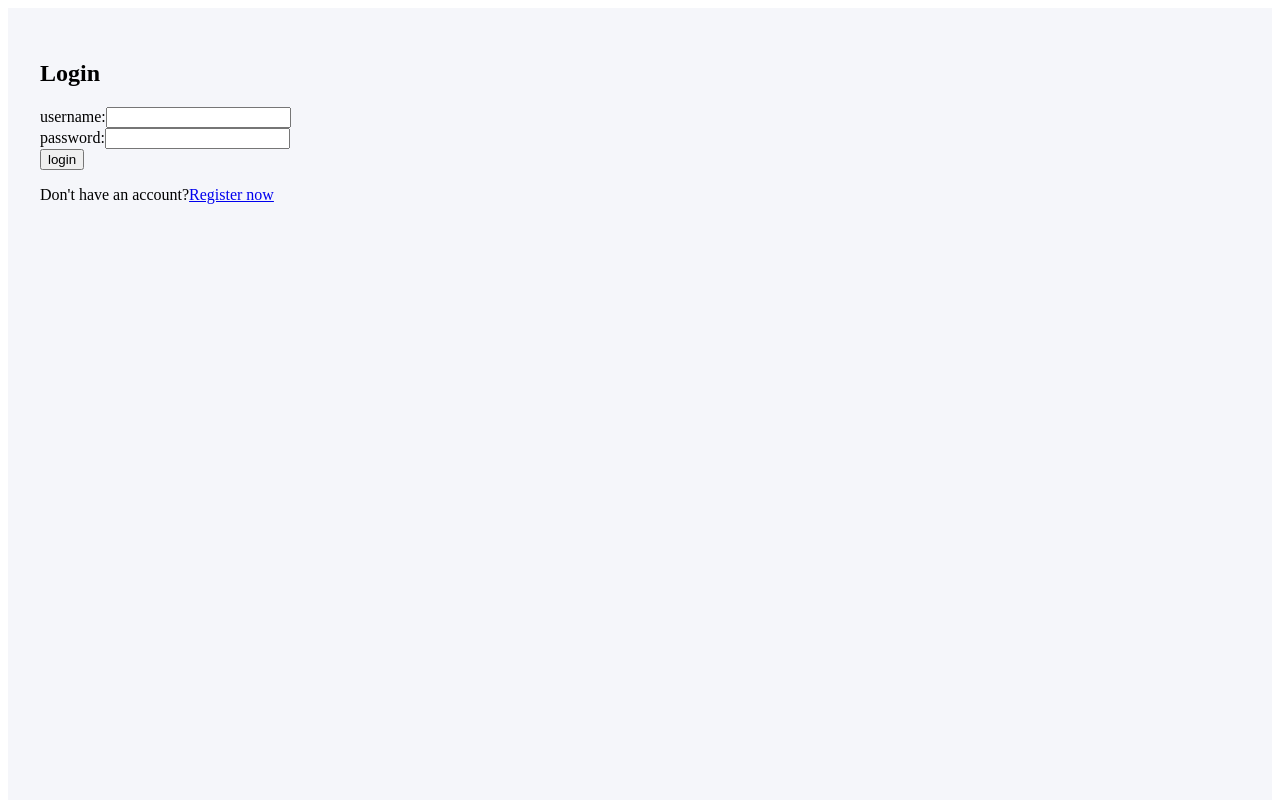
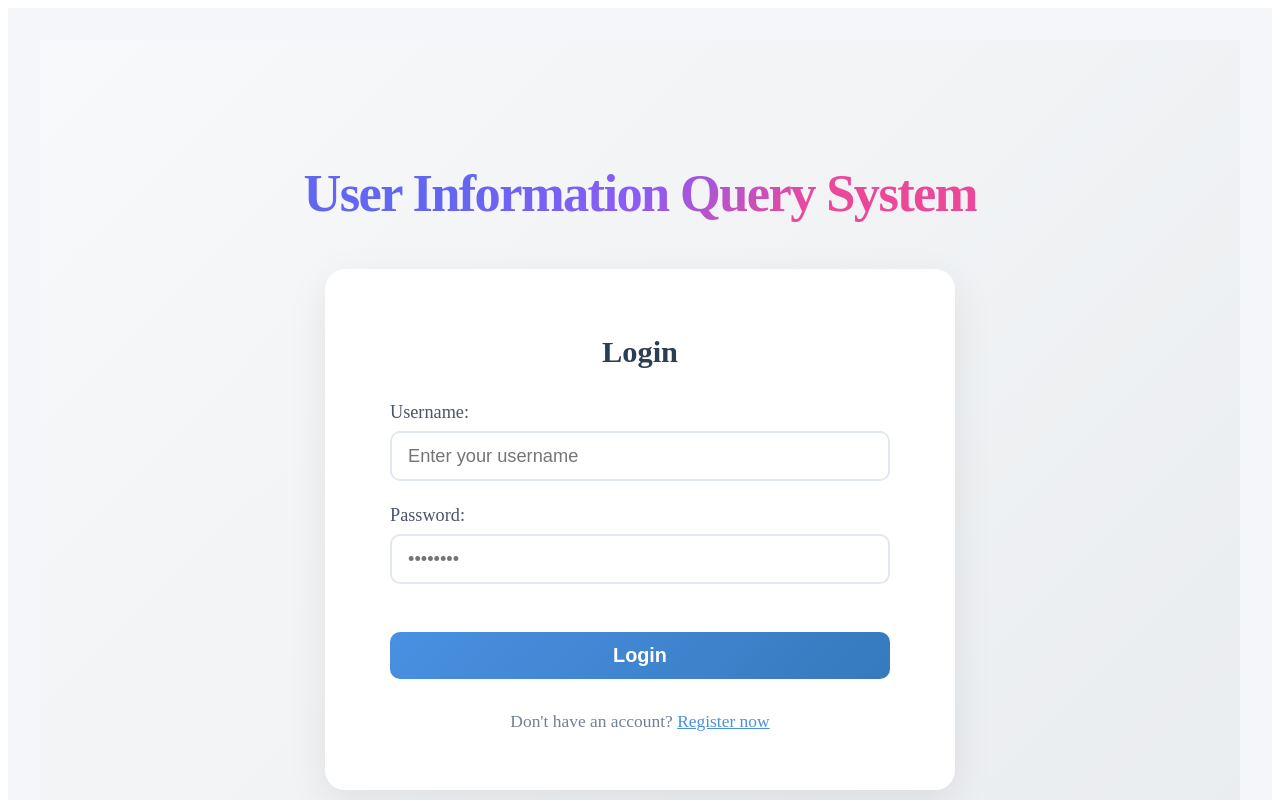
Before and after one commit to LeukPoint/Group_project, a Vue app: page /login in a window 1280 px wide. Shown: the top 800 px of the page. Built offline with nearby package versions, Linux system fonts and the light colour scheme.

Commit message:
Update Login.vue

```diff
--- a/src/views/Login.vue
+++ b/src/views/Login.vue
@@ -1,20 +1,42 @@
 <template>
+    <div class="login-page">
+      <h1 class="system-title" @click="refreshPage">User Information Query System</h1>
+
       <div class="login-container">
         <h2>Login</h2>
         <form @submit.prevent="handleLogin">
-            <div>
-                <label>username:</label>
-                <input v-model="credentials.username" required>
+          <div class="form-group">
+            <label>Username:</label>
+            <input
+              v-model="credentials.username"
+              required
+              class="login-input"
+              placeholder="Enter your username"
+            >
           </div>
-            <div>
-                <label>password:</label>
-                <input v-model="credentials.password" type="password" required>
+          <div class="form-group">
+            <label>Password:</label>
+            <input
+              v-model="credentials.password"
+              type="password"
+              required
+              class="login-input"
+              placeholder="••••••••"
+            >
           </div>
-            <button type="submit" :disabled="userStore.loading">
-                {{ userStore.loading ? 'logging in...' : 'login' }}
+          <button
+            type="submit"
+            :disabled="userStore.loading"
+            class="login-btn"
+          >
+            {{ userStore.loading ? 'Logging in...' : 'Login' }}
           </button>
-            <p>Don't have an account?<router-link to="/register">Register now</router-link></p>
+          <p class="register-link">
+            Don't have an account?
+            <router-link to="/register">Register now</router-link>
+          </p>
         </form>
+      </div>
     </div>
   </template>
 
@@ -28,10 +50,171 @@ const credentials = ref({
     password: ''
   })
 
-const handleLogin = async ()=>{
+  const handleLogin = async () => {
     const success = await userStore.login(credentials.value)
-    if(!success){
-        alert("Fail to login, please check your username and password.")
+    if (!success) {
+      alert("Login failed. Please check your credentials.")
     }
   }
+
+  const refreshPage = () => {
+    location.reload()
+  }
   </script>
+
+  <style scoped>
+  /* 新增盒模型统一设置 */
+  .login-input,
+  .login-btn {
+    box-sizing: border-box;
+  }
+
+  .login-page {
+    min-height: 100vh;
+    padding: 5vh 5vw;
+    display: flex;
+    flex-direction: column;
+    justify-content: center;
+    align-items: center;
+    background: linear-gradient(135deg, #f8f9fa 0%, #e9ecef 100%);
+  }
+
+  .system-title {
+    text-align: center;
+    font-size: calc(2rem + 1.5vw);
+    margin: 0 0 5vh;
+    font-weight: 700;
+    letter-spacing: -0.03em;
+    cursor: pointer;
+    animation: titleFloat 3s ease-in-out infinite;
+    background: linear-gradient(
+      135deg,
+      #6366f1 25%,
+      #8b5cf6 50%,
+      #ec4899 75%
+    );
+    -webkit-background-clip: text;
+    background-clip: text;
+    -webkit-text-fill-color: transparent;
+    transition: transform 0.3s ease;
+  }
+
+  @keyframes titleFloat {
+    0%, 100% { transform: translateY(0) scale(1); }
+    50% { transform: translateY(-1vh) scale(1.03); }
+  }
+
+  .login-container {
+    width: 100%;
+    max-width: 500px;
+    min-width: 300px;
+    padding: 5vh 5vw;
+    background: rgba(255, 255, 255, 0.98);
+    border-radius: 20px;
+    box-shadow: 0 12px 40px rgba(0, 0, 0, 0.08);
+    backdrop-filter: blur(8px);
+    border: 1px solid rgba(255, 255, 255, 0.25);
+  }
+
+  .login-container h2 {
+    text-align: center;
+    color: #2c3e50;
+    margin-bottom: 4vh;
+    font-size: calc(1.5rem + 0.5vw);
+  }
+
+  .form-group {
+    margin-bottom: 3vh;
+    width: 100%;
+  }
+
+  .form-group label {
+    display: block;
+    margin-bottom: 1vh;
+    color: #4a5568;
+    font-weight: 500;
+    font-size: calc(0.9rem + 0.3vw);
+  }
+
+  /* 统一输入框样式 */
+  .login-input {
+    width: 100%;
+    padding: 12px 16px;  /* 保持与按钮相同的左右padding */
+    border: 2px solid #e2e8f0;
+    border-radius: 10px;
+    font-size: calc(0.9rem + 0.3vw);
+    transition: all 0.3s ease;
+    background: rgba(255, 255, 255, 0.9);
+  }
+
+  .login-input:focus {
+    border-color: #4a90e2;
+    box-shadow: 0 0 12px rgba(74, 144, 226, 0.2);
+    background: white;
+  }
+
+  /* 统一按钮样式 */
+  .login-btn {
+    width: 100%;
+    padding: 12px 16px;  /* 与输入框相同的左右padding */
+    margin-top: 3vh;
+    background: linear-gradient(135deg, #4a90e2, #357abd);
+    color: white;
+    border: none;
+    border-radius: 10px;
+    font-size: calc(1rem + 0.3vw);
+    font-weight: 600;
+    cursor: pointer;
+    transition: all 0.3s ease;
+  }
+
+  .login-btn:hover:not(:disabled) {
+    transform: translateY(-2px);
+    box-shadow: 0 6px 20px rgba(74, 144, 226, 0.25);
+  }
+
+  .login-btn:disabled {
+    background: #cbd5e0;
+    cursor: not-allowed;
+    opacity: 0.7;
+  }
+
+  .register-link {
+    text-align: center;
+    margin-top: 4vh;
+    color: #718096;
+    font-size: calc(0.85rem + 0.3vw);
+  }
+
+  .register-link a {
+    color: #4a90e2;
+    transition: color 0.3s ease;
+  }
+
+  .register-link a:hover {
+    color: #357abd;
+  }
+
+  @media (max-width: 768px) {
+    .login-page {
+      padding: 5vh 3vw;
+    }
+
+    .system-title {
+      font-size: calc(1.8rem + 1vw);
+      margin-bottom: 4vh;
+    }
+
+    .login-container {
+      padding: 6vh 6vw;
+    }
+  }
+
+  @media (max-width: 480px) {
+    .login-input,
+    .login-btn {
+      padding: 10px 14px;  /* 移动端保持相同padding */
+      font-size: 1rem;
+    }
+  }
+  </style>
```
Lines whose indentation alone changed are shown as unchanged.
